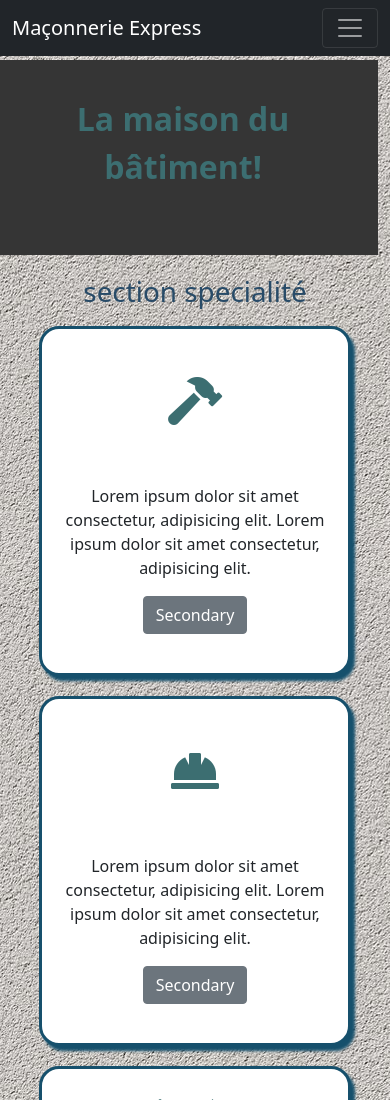
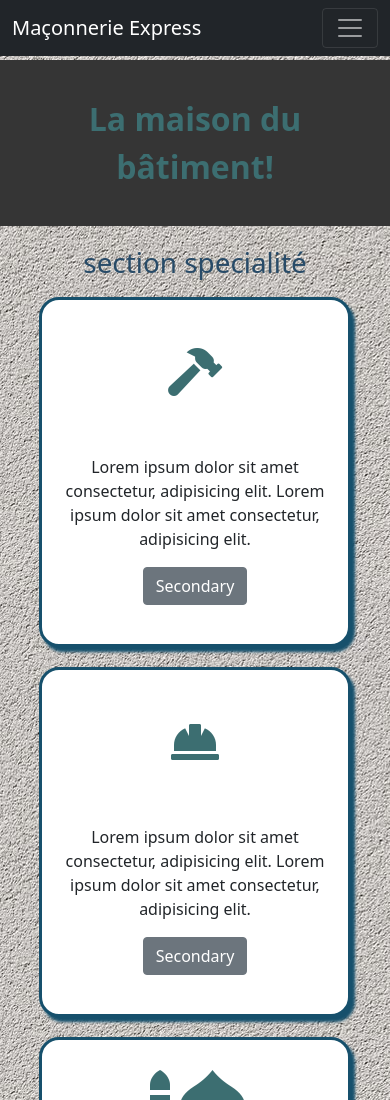
Before and after one commit to dio-sudo/maconnerie-express, a plain HTML site: page index.html in a window 390 px wide. Shown: the top 1100 px of the page. Drawn offline with nearby package versions, Linux system fonts and the light colour scheme.

Commit message:
suppresion de la class row sur la baniere

```diff
--- a/index.html
+++ b/index.html
@@ -37,7 +37,7 @@
     </nav>
   </div>
 
-  <div class="row container-fluid" id="baniere">
+  <div class="container-fluid" id="baniere">
     <div id="baniere-text">
       <p>
         <strong>La maison du bâtiment!</strong>
--- a/style/style.css
+++ b/style/style.css
@@ -8,9 +8,9 @@ body{
 @media only screen and (max-width: 575.98px)
 {
   #baniere{
-    position: relative;
+    /* position: relative; */
     margin-top: 60px;
-    height: 195px;
+    /* height: 195px; */
     background-color: #353535;
     /* background-image: url('../img/path1249-min.png'); */
     /* background-image: url('../img/enduit.jpg'); */
```
